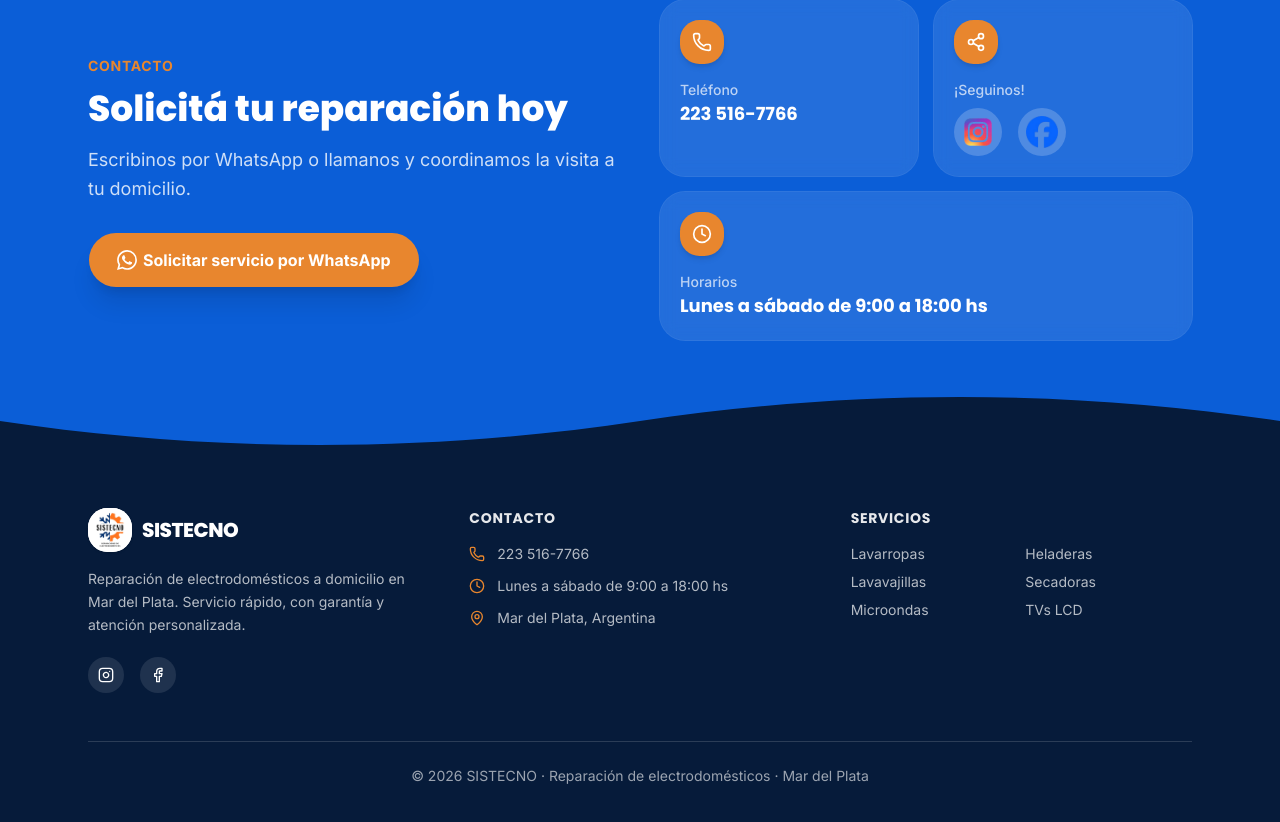
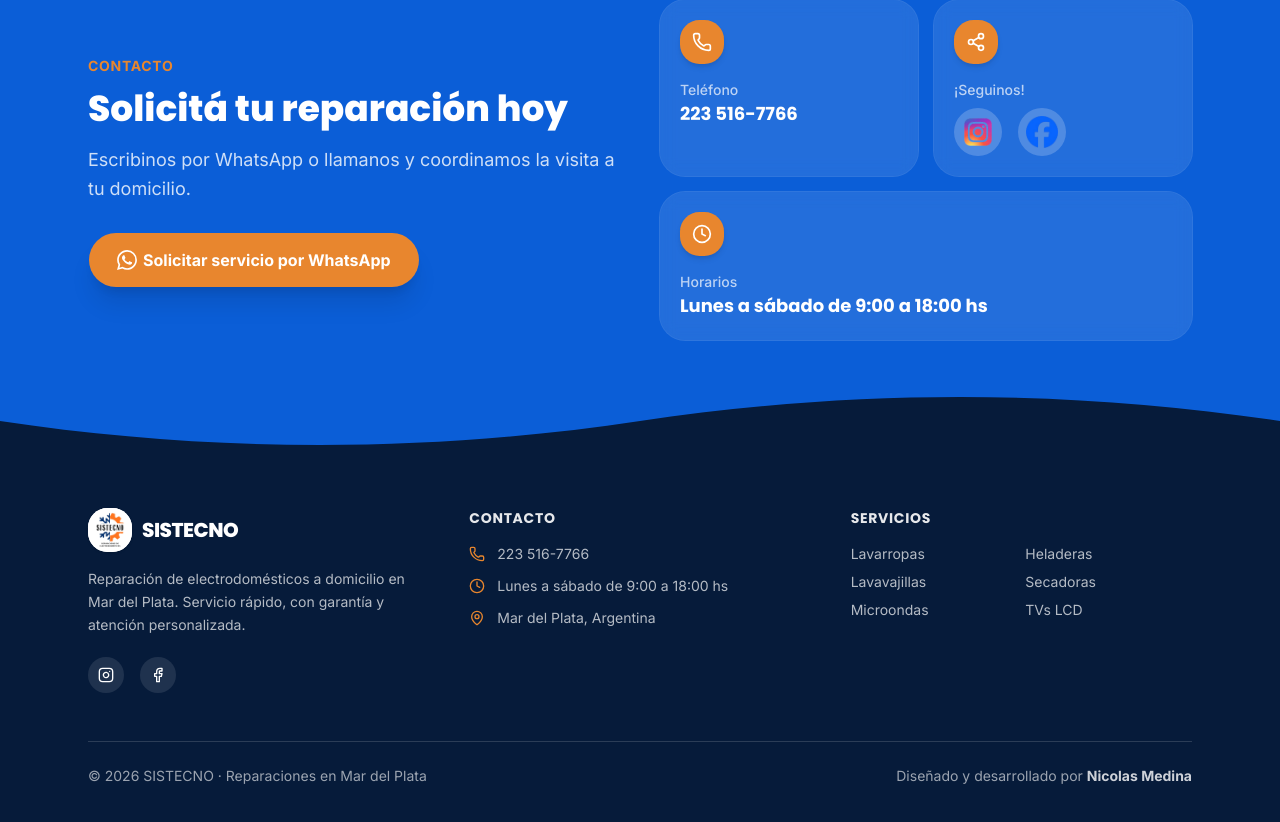
Before and after one commit to Nicola671/Cliente-1-sistecno-landing, a Next.js app: page / in a window 1280 px wide. Shown: the part 3278-4100 px from the top of the page. Built offline with nearby package versions, Linux system fonts and the light colour scheme.

Commit message:
Add developer credit to footer

```diff
--- a/components/site-footer.tsx
+++ b/components/site-footer.tsx
@@ -98,8 +98,19 @@ export function SiteFooter() {
           </div>
         </div>
 
-        <div className="mt-8 border-t border-white/15 pt-5 text-center text-xs text-white/60 sm:mt-12 sm:pt-6 sm:text-sm">
-          © {new Date().getFullYear()} SISTECNO · Reparación de electrodomésticos · Mar del Plata
+        <div className="mt-8 flex flex-col items-center justify-between gap-3 border-t border-white/15 pt-5 text-center text-xs text-white/60 sm:mt-12 sm:flex-row sm:gap-0 sm:pt-6 sm:text-sm">
+          <p>© {new Date().getFullYear()} SISTECNO · Reparaciones en Mar del Plata</p>
+          <p>
+            Diseñado y desarrollado por{' '}
+            <a
+              href="https://www.linkedin.com/"
+              target="_blank"
+              rel="noopener noreferrer"
+              className="font-bold text-white/80 transition-colors hover:text-accent"
+            >
+              Nicolas Medina
+            </a>
+          </p>
         </div>
       </div>
     </footer>
```
